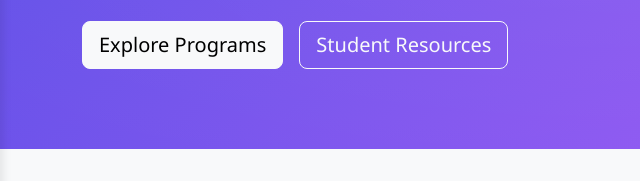
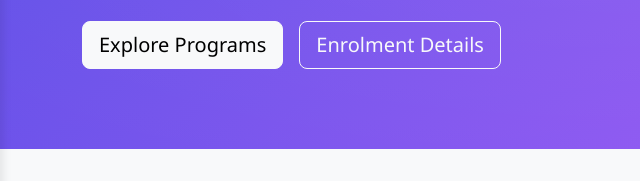
Before and after one commit to astral-fate/My-Campus, a plain HTML site: page index.html in a window 1280 px wide. Shown: the part 373-554 px from the top of the page, 0-640 px from the left. Drawn offline with nearby package versions, Linux system fonts and the light colour scheme.

Commit message:
Update index.html

```diff
--- a/index.html
+++ b/index.html
@@ -376,7 +376,7 @@
           <p class="lead mb-4">Your gateway to academic excellence and innovation in the heart of Egypt.</p>
           <div class="d-flex gap-3">
             <button class="btn btn-light btn-lg" onclick="window.location.href='programs.html'">Explore Programs</button>
-            <button class="btn btn-outline-light btn-lg">Student Resources</button>
+            <button class="btn btn-outline-light btn-lg">Enrolment Details</button>
           </div>
         </div>
         <div class="col-lg-6">
```
